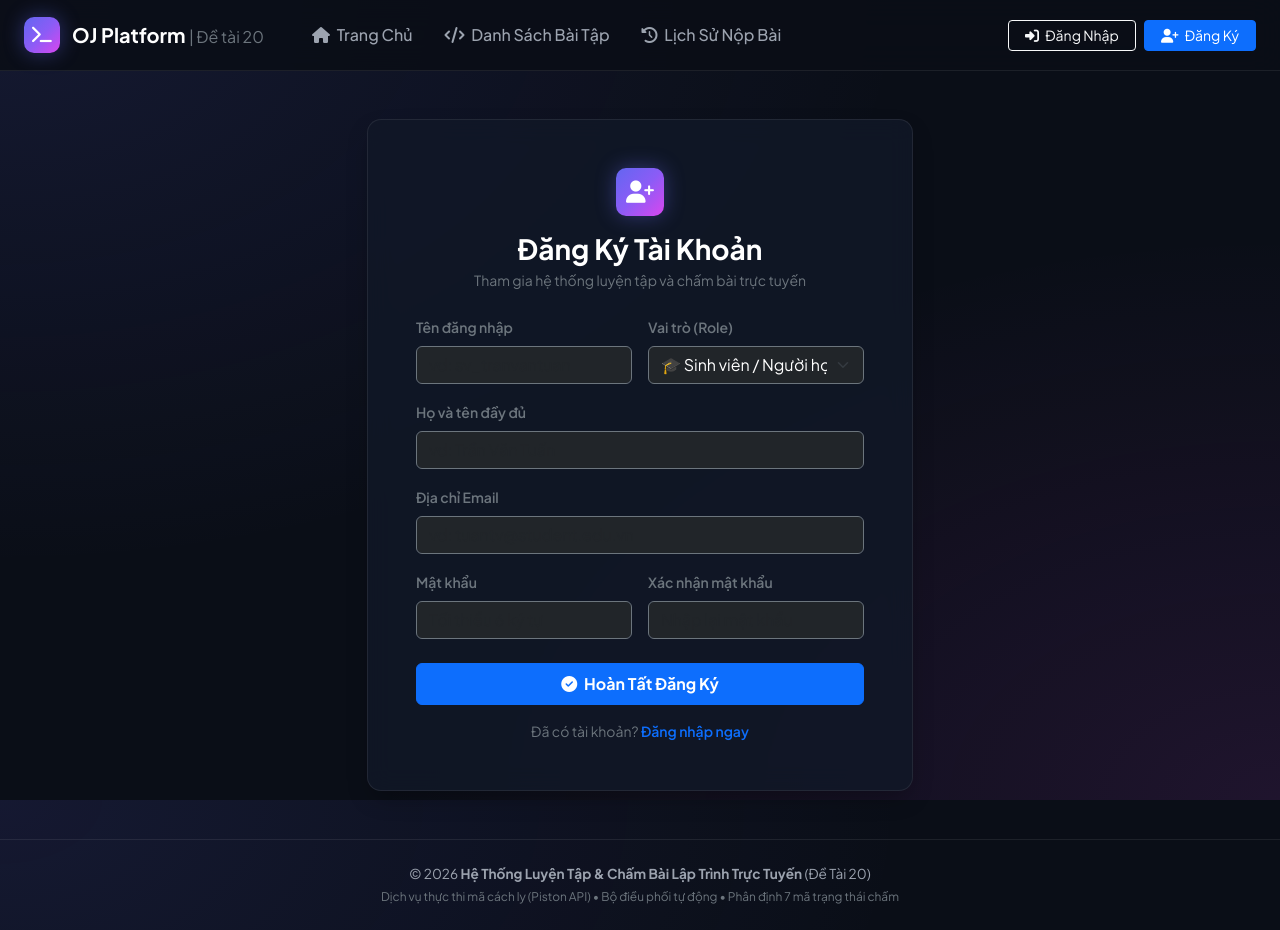
After one commit to ndcanh1208/PTPMMNM-CNTT-18-10-NHOM-1, a PHP site: page /register.php in a window 1280 px wide. The commit adds this page. Run offline with PHP 8.4, Linux system fonts and the light colour scheme.

Commit message:
feat: Bo sung he thong dang nhap, dang ky va phan quyen Student, Teacher, Admin

```diff
--- a/api/save_draft.php
+++ b/api/save_draft.php
@@ -20,7 +20,10 @@ $data = json_decode($rawInput, true);
 $problemId  = (int)($data['problem_id'] ?? 0);
 $languageId = trim($data['language_id'] ?? 'python3');
 $draftCode  = $data['draft_code'] ?? '';
-$userId     = (int)($data['user_id'] ?? 3);
+if (session_status() === PHP_SESSION_NONE) {
+    session_start();
+}
+$userId = $_SESSION['user']['id'] ?? (int)($data['user_id'] ?? 3);
 
 if ($problemId <= 0) {
     echo json_encode(['success' => false, 'message' => 'Thiếu mã bài tập']);
--- a/api/submit.php
+++ b/api/submit.php
@@ -29,7 +29,10 @@ $problemId      = (int)($data['problem_id'] ?? 0);
 $languageId     = trim($data['language_id'] ?? 'python3');
 $sourceCode     = trim($data['source_code'] ?? '');
 $idempotencyKey = trim($data['idempotency_key'] ?? '');
-$userId         = (int)($data['user_id'] ?? 3); // Mặc định là tài khoản sinh viên mẫu (ID: 3)
+if (session_status() === PHP_SESSION_NONE) {
+    session_start();
+}
+$userId = $_SESSION['user']['id'] ?? (int)($data['user_id'] ?? 3);
 
 if ($problemId <= 0 || empty($sourceCode)) {
     echo json_encode(['success' => false, 'message' => 'Thiếu mã bài tập hoặc mã nguồn nộp']);
--- /dev/null
+++ b/includes/auth.php
@@ -0,0 +1,64 @@
+<?php
+/**
+ * TIỆN ÍCH QUẢN LÝ PHIÊN ĐĂNG NHẬP VÀ PHÂN QUYỀN (AUTH HELPER)
+ * Đề tài 20: Phân biệt Sinh viên (STUDENT), Giảng viên (LECTURER), Quản trị viên (ADMIN)
+ */
+
+if (session_status() === PHP_SESSION_NONE) {
+    session_start();
+}
+
+/**
+ * Kiểm tra xem người dùng đã đăng nhập chưa
+ */
+function isLoggedIn(): bool {
+    return isset($_SESSION['user']) && !empty($_SESSION['user']['id']);
+}
+
+/**
+ * Lấy thông tin người dùng đang đăng nhập
+ */
+function getCurrentUser(): ?array {
+    return $_SESSION['user'] ?? null;
+}
+
+/**
+ * Kiểm tra vai trò cụ thể
+ */
+function hasRole(string $role): bool {
+    if (!isLoggedIn()) return false;
+    return strtoupper($_SESSION['user']['role']) === strtoupper($role);
+}
+
+function isAdmin(): bool {
+    return hasRole('ADMIN');
+}
+
+function isLecturer(): bool {
+    return hasRole('LECTURER') || hasRole('ADMIN');
+}
+
+function isStudent(): bool {
+    return hasRole('STUDENT');
+}
+
+/**
+ * Bắt buộc đăng nhập, nếu chưa thì chuyển hướng về trang login
+ */
+function requireLogin(): void {
+    if (!isLoggedIn()) {
+        header('Location: login.php?msg=need_login');
+        exit;
+    }
+}
+
+/**
+ * Bắt buộc có quyền tương ứng
+ */
+function requireRole(string $role): void {
+    requireLogin();
+    if (!hasRole($role)) {
+        header('Location: index.php?msg=access_denied');
+        exit;
+    }
+}
--- a/includes/navbar.php
+++ b/includes/navbar.php
@@ -1,5 +1,8 @@
 <?php
+require_once __DIR__ . '/auth.php';
+
 $currentScript = basename($_SERVER['PHP_SELF']);
+$loggedUser    = getCurrentUser();
 ?>
 <nav class="navbar navbar-expand-lg navbar-custom sticky-top">
     <div class="container-fluid px-lg-4">
@@ -34,13 +37,53 @@ $currentScript = basename($_SERVER['PHP_SELF']);
             </ul>
 
             <div class="d-flex align-items-center gap-2">
-                <span class="badge bg-success-subtle text-success border border-success-subtle px-3 py-2 rounded-pill">
-                    <span class="spinner-grow spinner-grow-sm me-1" role="status" style="width: 8px; height: 8px;"></span>
-                    Piston Sandbox Online
-                </span>
-                <a href="/phpmyadmin/" target="_blank" class="btn btn-outline-secondary btn-sm text-light px-3 py-1">
-                    <i class="fas fa-database me-1"></i> phpMyAdmin
-                </a>
+                <?php if ($loggedUser):
+                    $role = $loggedUser['role'];
+                    $roleBadgeClass = ($role === 'ADMIN') ? 'bg-danger' : (($role === 'LECTURER') ? 'bg-primary' : 'bg-success');
+                    $roleLabel = ($role === 'ADMIN') ? 'Quản Trị Viên' : (($role === 'LECTURER') ? 'Giảng Viên' : 'Sinh Viên');
+                ?>
+                    <div class="dropdown">
+                        <button class="btn btn-dark border-secondary btn-sm dropdown-toggle text-white d-flex align-items-center gap-2 px-3 py-1"
+                                type="button" data-bs-toggle="dropdown">
+                            <i class="fas fa-user-circle text-primary fs-5"></i>
+                            <div class="text-start">
+                                <span class="d-block small fw-bold lh-1"><?php echo htmlspecialchars($loggedUser['full_name']); ?></span>
+                                <span class="badge <?php echo $roleBadgeClass; ?>" style="font-size: 0.65rem; padding: 2px 6px;">
+                                    <?php echo $roleLabel; ?>
+                                </span>
+                            </div>
+                        </button>
+                        <ul class="dropdown-menu dropdown-menu-dark dropdown-menu-end border-secondary shadow">
+                            <li class="dropdown-header text-secondary small">
+                                Tài khoản: <code><?php echo htmlspecialchars($loggedUser['username']); ?></code>
+                            </li>
+                            <li><hr class="dropdown-divider border-secondary"></li>
+                            <li>
+                                <a class="dropdown-item small" href="submissions.php">
+                                    <i class="fas fa-clock-rotate-left me-2 text-info"></i>Bài nộp của tôi
+                                </a>
+                            </li>
+                            <li>
+                                <a class="dropdown-item small" href="/phpmyadmin/" target="_blank">
+                                    <i class="fas fa-database me-2 text-warning"></i>phpMyAdmin
+                                </a>
+                            </li>
+                            <li><hr class="dropdown-divider border-secondary"></li>
+                            <li>
+                                <a class="dropdown-item small text-danger" href="logout.php">
+                                    <i class="fas fa-arrow-right-from-bracket me-2"></i>Đăng xuất
+                                </a>
+                            </li>
+                        </ul>
+                    </div>
+                <?php else: ?>
+                    <a href="login.php" class="btn btn-outline-light btn-sm px-3 py-1">
+                        <i class="fas fa-right-to-bracket me-1"></i> Đăng Nhập
+                    </a>
+                    <a href="register.php" class="btn btn-primary btn-sm px-3 py-1">
+                        <i class="fas fa-user-plus me-1"></i> Đăng Ký
+                    </a>
+                <?php endif; ?>
             </div>
         </div>
     </div>
--- /dev/null
+++ b/register.php
@@ -0,0 +1,146 @@
+<?php
+$pageTitle = 'Đăng Ký Tài Khoản';
+
+require_once __DIR__ . '/config/config.php';
+require_once __DIR__ . '/config/db.php';
+require_once __DIR__ . '/includes/auth.php';
+
+if (isLoggedIn()) {
+    header('Location: problems.php');
+    exit;
+}
+
+$error = null;
+
+if ($_SERVER['REQUEST_METHOD'] === 'POST') {
+    $username        = trim($_POST['username'] ?? '');
+    $fullName        = trim($_POST['full_name'] ?? '');
+    $email           = trim($_POST['email'] ?? '');
+    $password        = $_POST['password'] ?? '';
+    $confirmPassword = $_POST['confirm_password'] ?? '';
+    $role            = trim($_POST['role'] ?? 'STUDENT');
+
+    // Kiểm tra tính hợp lệ
+    if (!in_array($role, ['STUDENT', 'LECTURER'])) {
+        $role = 'STUDENT';
+    }
+
+    if (empty($username) || empty($fullName) || empty($email) || empty($password)) {
+        $error = 'Vui lòng điền đầy đủ tất cả các trường thông tin.';
+    } elseif (strlen($username) < 3) {
+        $error = 'Tên đăng nhập phải có ít nhất 3 ký tự.';
+    } elseif (!filter_var($email, FILTER_VALIDATE_EMAIL)) {
+        $error = 'Địa chỉ email không đúng định dạng.';
+    } elseif (strlen($password) < 6) {
+        $error = 'Mật khẩu phải chứa ít nhất 6 ký tự.';
+    } elseif ($password !== $confirmPassword) {
+        $error = 'Mật khẩu xác nhận không khớp.';
+    } else {
+        try {
+            $pdo = Database::getConnection();
+
+            // Kiểm tra username hoặc email đã tồn tại chưa
+            $stmtCheck = $pdo->prepare("SELECT id FROM users WHERE username = ? OR email = ? LIMIT 1");
+            $stmtCheck->execute([$username, $email]);
+            if ($stmtCheck->fetch()) {
+                $error = 'Tên đăng nhập hoặc địa chỉ email đã tồn tại trong hệ thống.';
+            } else {
+                $hash = password_hash($password, PASSWORD_BCRYPT);
+                $stmtInsert = $pdo->prepare("
+                    INSERT INTO users (username, password_hash, full_name, email, role, created_at)
+                    VALUES (?, ?, ?, ?, ?, NOW())
+                ");
+                $stmtInsert->execute([$username, $hash, $fullName, $email, $role]);
+
+                // Chuyển sang login
+                header('Location: login.php?msg=registered');
+                exit;
+            }
+        } catch (Exception $e) {
+            $error = 'Lỗi hệ thống: ' . $e->getMessage();
+        }
+    }
+}
+
+require_once __DIR__ . '/includes/header.php';
+require_once __DIR__ . '/includes/navbar.php';
+?>
+
+<div class="container my-5">
+    <div class="row justify-content-center">
+        <div class="col-md-7 col-lg-6">
+            <div class="custom-card p-4 p-md-5">
+                <div class="text-center mb-4">
+                    <div class="brand-badge mx-auto mb-3" style="width: 48px; height: 48px; font-size: 1.4rem;">
+                        <i class="fas fa-user-plus"></i>
+                    </div>
+                    <h3 class="fw-bold text-white mb-1">Đăng Ký Tài Khoản</h3>
+                    <p class="text-secondary small">Tham gia hệ thống luyện tập và chấm bài trực tuyến</p>
+                </div>
+
+                <?php if ($error): ?>
+                    <div class="alert alert-danger custom-card border-danger text-danger py-2 px-3 mb-3 small d-flex align-items-center gap-2">
+                        <i class="fas fa-circle-exclamation"></i>
+                        <div><?php echo htmlspecialchars($error); ?></div>
+                    </div>
+                <?php endif; ?>
+
+                <form method="POST" action="register.php">
+                    <div class="row g-3 mb-3">
+                        <div class="col-md-6">
+                            <label class="form-label text-secondary small fw-semibold">Tên đăng nhập</label>
+                            <input type="text" name="username" class="form-control bg-dark border-secondary text-white"
+                                   placeholder="vd: sv_tranvantuan" required value="<?php echo htmlspecialchars($_POST['username'] ?? ''); ?>">
+                        </div>
+                        <div class="col-md-6">
+                            <label class="form-label text-secondary small fw-semibold">Vai trò (Role)</label>
+                            <select name="role" class="form-select bg-dark border-secondary text-white">
+                                <option value="STUDENT" <?php echo (($_POST['role'] ?? '') === 'STUDENT') ? 'selected' : ''; ?>>
+                                    🎓 Sinh viên / Người học
+                                </option>
+                                <option value="LECTURER" <?php echo (($_POST['role'] ?? '') === 'LECTURER') ? 'selected' : ''; ?>>
+                                    👨‍🏫 Giảng viên / Quản lý đề
+                                </option>
+                            </select>
+                        </div>
+                    </div>
+
+                    <div class="mb-3">
+                        <label class="form-label text-secondary small fw-semibold">Họ và tên đầy đủ</label>
+                        <input type="text" name="full_name" class="form-control bg-dark border-secondary text-white"
+                               placeholder="vd: Trần Văn Tuấn" required value="<?php echo htmlspecialchars($_POST['full_name'] ?? ''); ?>">
+                    </div>
+
+                    <div class="mb-3">
+                        <label class="form-label text-secondary small fw-semibold">Địa chỉ Email</label>
+                        <input type="email" name="email" class="form-control bg-dark border-secondary text-white"
+                               placeholder="vd: tuantv@student.edu.vn" required value="<?php echo htmlspecialchars($_POST['email'] ?? ''); ?>">
+                    </div>
+
+                    <div class="row g-3 mb-4">
+                        <div class="col-md-6">
+                            <label class="form-label text-secondary small fw-semibold">Mật khẩu</label>
+                            <input type="password" name="password" class="form-control bg-dark border-secondary text-white"
+                                   placeholder="Tối thiểu 6 ký tự" required>
+                        </div>
+                        <div class="col-md-6">
+                            <label class="form-label text-secondary small fw-semibold">Xác nhận mật khẩu</label>
+                            <input type="password" name="confirm_password" class="form-control bg-dark border-secondary text-white"
+                                   placeholder="Nhập lại mật khẩu" required>
+                        </div>
+                    </div>
+
+                    <button type="submit" class="btn btn-primary w-100 py-2 fw-bold mb-3">
+                        <i class="fas fa-check-circle me-1"></i> Hoàn Tất Đăng Ký
+                    </button>
+
+                    <div class="text-center text-secondary small">
+                        Đã có tài khoản? <a href="login.php" class="text-primary text-decoration-none fw-semibold">Đăng nhập ngay</a>
+                    </div>
+                </form>
+            </div>
+        </div>
+    </div>
+</div>
+
+<?php require_once __DIR__ . '/includes/footer.php'; ?>
```
Also changed, not shown: login.php (added, +155 -0 lines), logout.php (added, +13 -0 lines), solve.php (+4 -3 lines).
